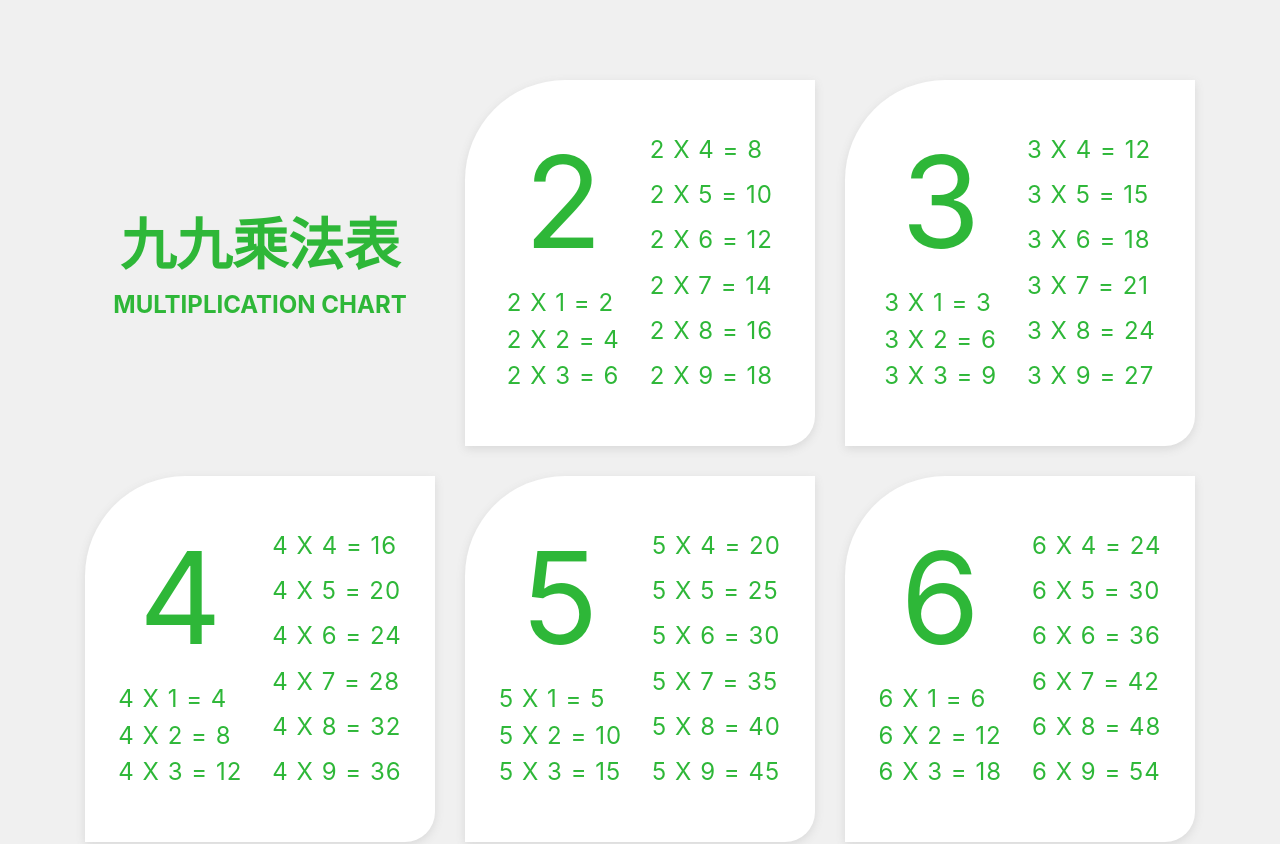
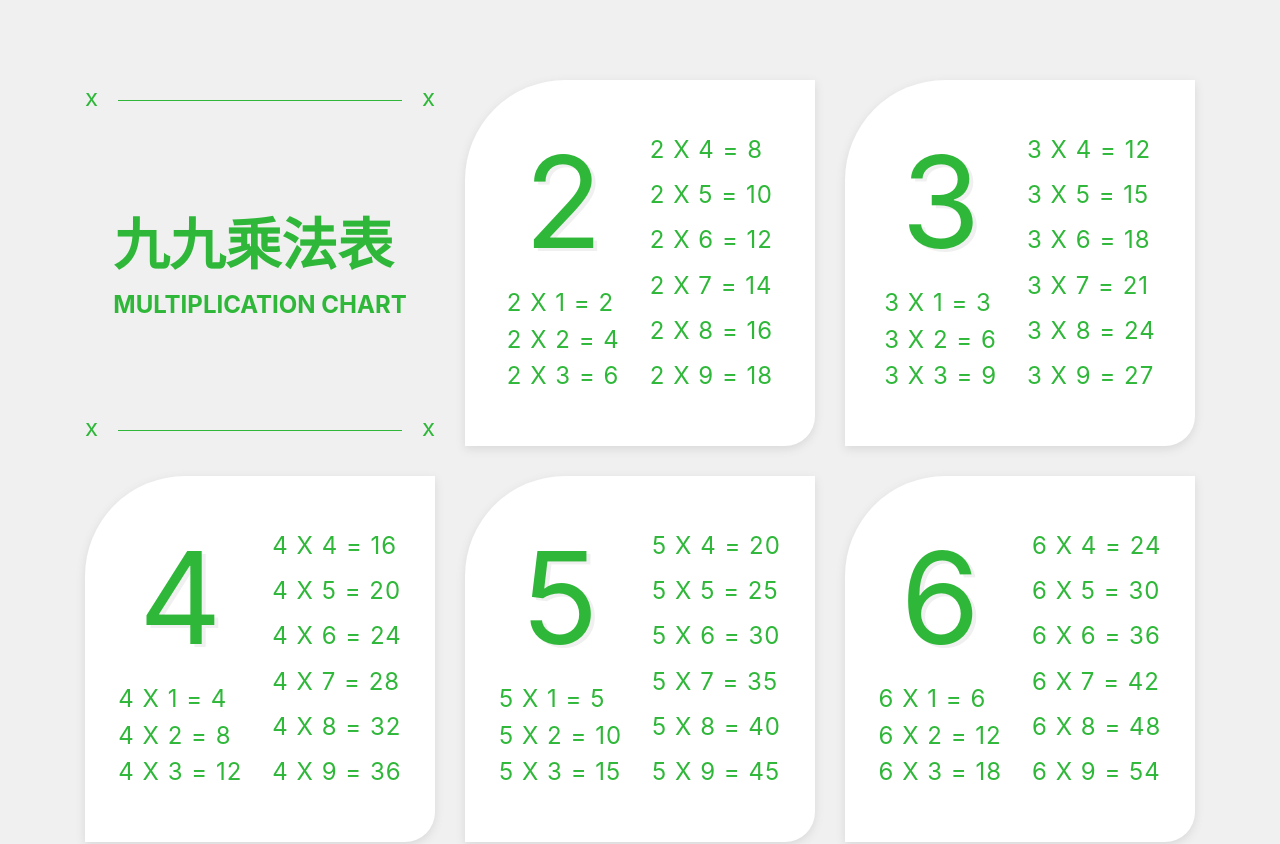
Before and after one commit to ralphsun73221/Hex-JSD-Svelte, a Svelte app: page / in a window 1280 px wide. Shown: the top 844 px of the page. Built offline with nearby package versions, Linux system fonts and the light colour scheme.

Commit message:
Changed: 完成第一張卡片裝飾 README

```diff
--- a/package.json
+++ b/package.json
@@ -10,7 +10,7 @@
   },
   "devDependencies": {
     "@sveltejs/vite-plugin-svelte": "^5.0.1",
-    "svelte": "^5.9.0",
+    "svelte": "^5.10.0",
     "vite": "^6.0.3",
     "@types/bun": "^1.1.14"
   },
--- a/src/App.svelte
+++ b/src/App.svelte
@@ -6,16 +6,28 @@
 
 	// 將 card-content 裡面會使用到的資料統一用函式處理
 	const CARD_CONTENT = (num: number, arr: number[]) => {
-		console.log('目前的 num:', num); // 會看到是 2,3,4...9
-    console.log('完整的 arr:', arr); // 會看到是 [1,2,3,4,5,6,7,8,9]
+		console.log("目前的 num:", num); // 會看到是 2,3,4...9
+		console.log("完整的 arr:", arr); // 會看到是 [1,2,3,4,5,6,7,8,9]
 		return arr.map((item) => `${num} X ${item} = ${num * item}`);
 	};
 </script>
 
 <main>
 	<div class="title">
-		<h1>九九乘法表</h1>
-		<h2>MULTIPLICATION CHART</h2>
+		<div class="line">
+			<span class="corner x-left">x</span>
+			<span class="line-content"></span>
+			<span class="corner x-left">x</span>
+		</div>
+		<div class="title-content">
+			<h1>九九乘法表</h1>
+			<h2>MULTIPLICATION CHART</h2>
+		</div>
+		<div class="line">
+			<span class="corner x-left">x</span>
+			<span class="line-content"></span>
+			<span class="corner x-left">x</span>
+		</div>
 	</div>
 	{#each arr.slice(1) as num}
 		<div class="card-bcg">
@@ -29,5 +41,5 @@
 	{/each}
 </main>
 <footer>
-	<p>Copyright © 2019 HexSchool. All rights reserved.</p>
+	<p>Copyright © 2024 HexSchool. All rights reserved.</p>
 </footer>
--- a/src/style/01.scss
+++ b/src/style/01.scss
@@ -14,9 +14,11 @@ main {
 	background-color: $bgc;
 
 	.title {
-		text-align: center;
-		align-content: center;
-		height: 366px;
+		display: flex;
+		flex-direction: column;
+		align-items: center;
+		justify-content: space-between;
+		height: 100%;
 		color: $main-color;
 
 		h1 {
@@ -25,10 +27,31 @@ main {
 		h2 {
 			font-size: 24px;
 		}
+
+		.line {
+			display: flex;
+			align-items: center;
+			justify-content: space-between;
+			width: 100%;
+
+			.corner {
+				color: $main-color;
+				font-size: 24px;
+			}
+
+			.line-content {
+				flex-grow: 1;
+				height: 1px;
+				margin: 0 20px;
+				margin-top: 5px;
+				background-color: $main-color;
+			}
+		}
+
 	}
 
 	.card-bcg {
-		height: 366px;
+		height: 100%;
 		background-color: $card-color;
 		box-shadow: 0px 3px 10px #d8d8d8;
 		border-radius: 100px 0px 30px 0px;
@@ -41,14 +64,15 @@ main {
 			justify-content: space-between;
 			align-content: center;
 			padding: 52px 40px;
-			width: 350px;
+			width: 100%;
 			height: 366px;
 
 			.card-title {
+				display: inline;
 				height: 153px;
-				display: inline;
 				font-size: 128px;
 				text-align: center;
+				text-shadow: 4px 3px 0px #F0F0F0;
 				line-height: 1.1;
 			}
 
```
Also changed, not shown: 2 other files (tests, documents, lock files or other folders).
